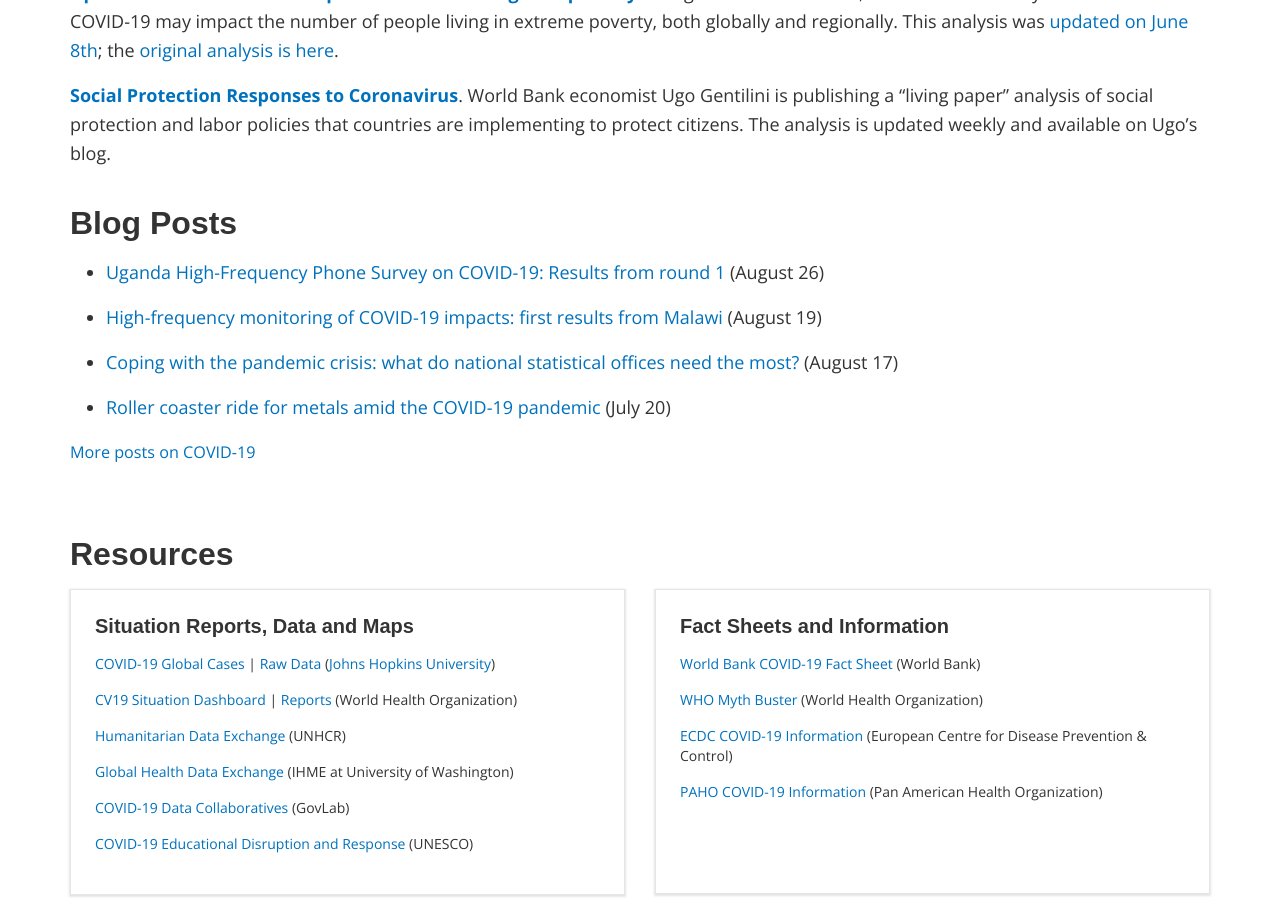
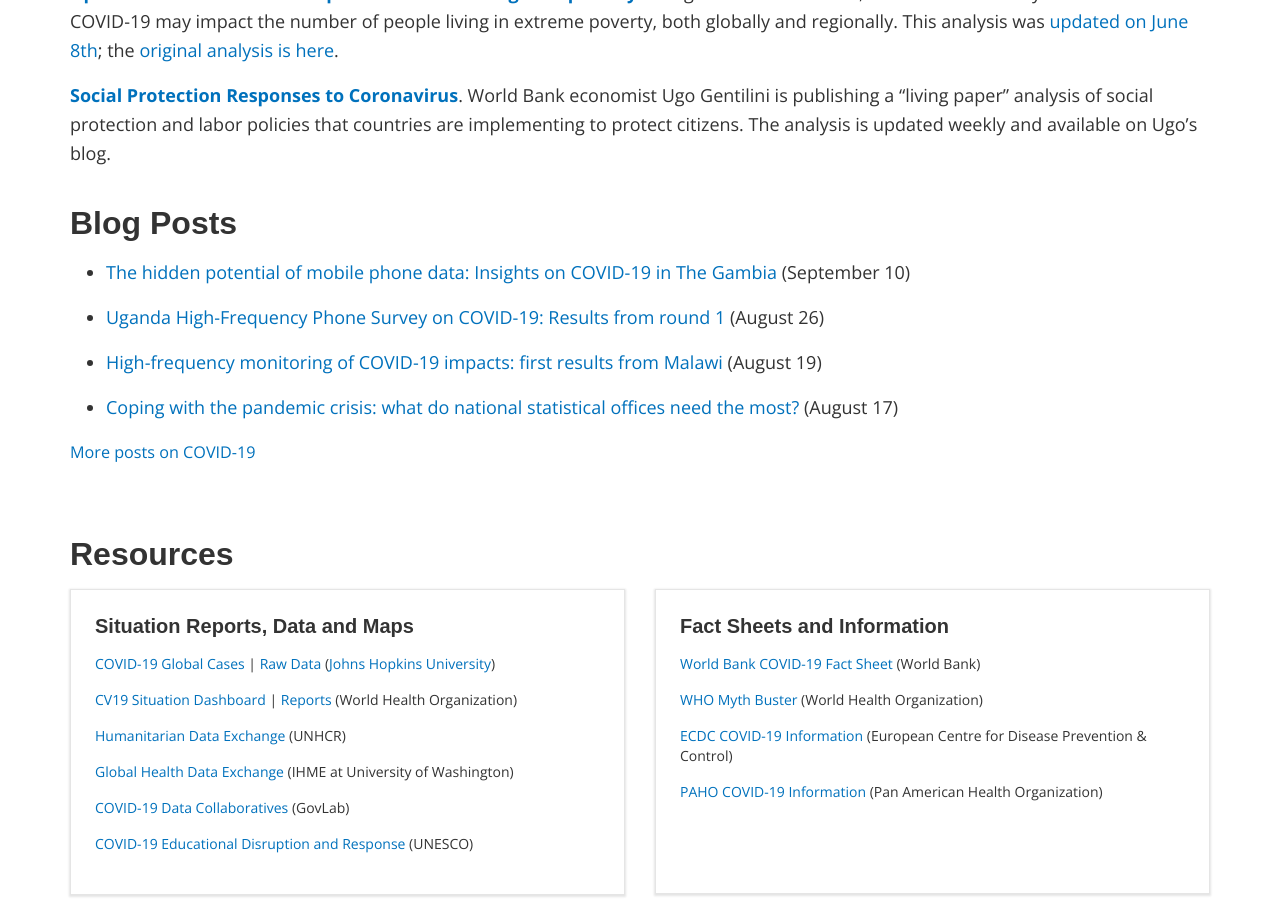
Before and after one commit to worldbank/decdg-covid19, a Jekyll site: the page built from index.md, in a window 1280 px wide and 900 px high, scrolled down 3363 px. Built offline with Jekyll 4.4.1, drawn with Linux system fonts in a browser that asks for light colours; nearby versions of some CDN libraries; some web fonts are replaced; library files that are not in the unit come from our copies.

Commit message:
Update blogs

```diff
--- a/index.md
+++ b/index.md
@@ -33,6 +33,9 @@
 
 # get latest blogs from: https://blogs.worldbank.org/search?f%5B0%5D=channel%3A4&f%5B1%5D=language%3Aen&f%5B2%5D=series%3A881
 blogs:
+- date: September 10
+  link: https://blogs.worldbank.org/opendata/hidden-potential-mobile-phone-data-insights-covid-19-gambia
+  title: 'The hidden potential of mobile phone data: Insights on COVID-19 in The Gambia'
 - date: August 26
   link: https://blogs.worldbank.org/opendata/uganda-high-frequency-phone-survey-covid-19-results-round-1
   title: 'Uganda High-Frequency Phone Survey on COVID-19: Results from round 1'
@@ -42,8 +45,5 @@
 - date: August 17
   link: https://blogs.worldbank.org/opendata/coping-pandemic-crisis-what-do-national-statistical-offices-need-most
   title: 'Coping with the pandemic crisis: what do national statistical offices need the most?'
-- date: July 20
-  link: https://blogs.worldbank.org/opendata/roller-coaster-ride-metals-amid-covid-19-pandemic
-  title: Roller coaster ride for metals amid the COVID-19 pandemic
 
 ---
```
